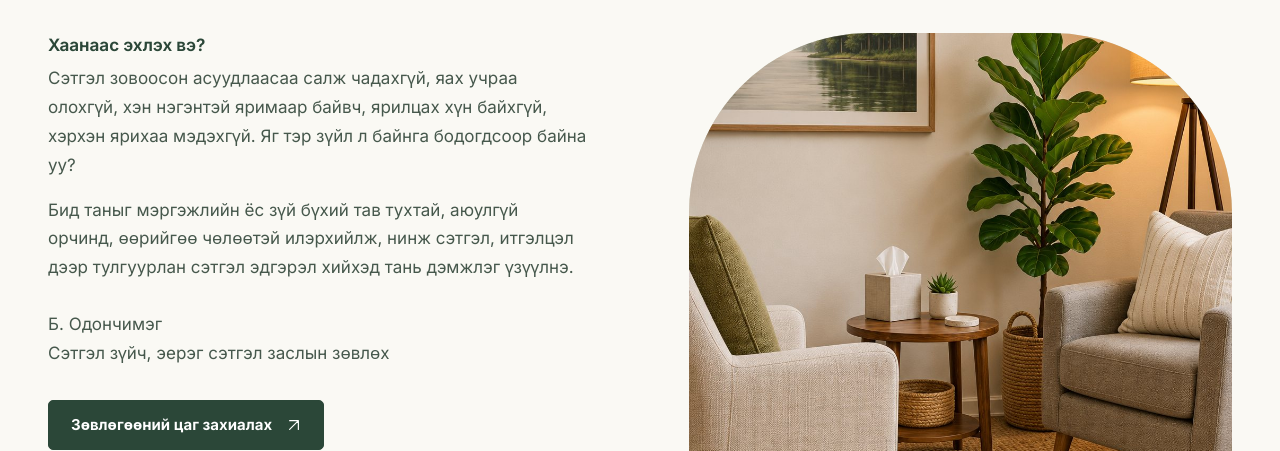
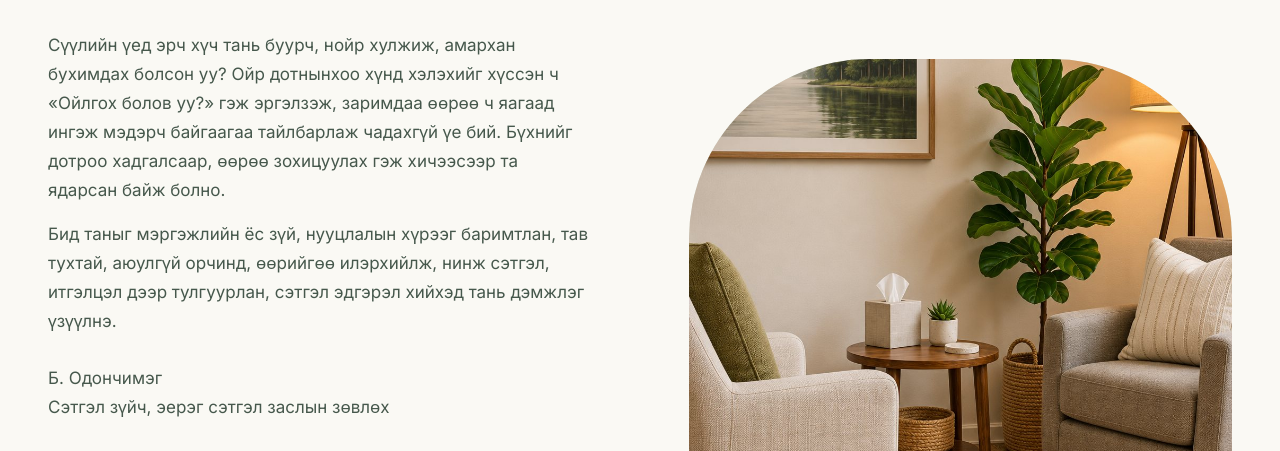
Before and after one commit to odonchimeghm-ux/Web_Energy-center, a plain HTML site: page index.html in a window 1280 px wide. Shown: the part 320-771 px from the top of the page. Drawn offline with Linux system fonts and the light colour scheme.

Commit message:
Нүүр эхлэл текст засварлав

```diff
--- a/index.html
+++ b/index.html
@@ -53,9 +53,8 @@
 
       <div class="hero-text">
         <div class="hero-intro">
-          <p>Хаанаас эхлэх вэ?</p>
-          <p>Сэтгэл зовоосон асуудлаасаа салж чадахгүй, яах учраа олохгүй, хэн нэгэнтэй яримаар байвч, ярилцах хүн байхгүй, хэрхэн ярихаа мэдэхгүй. Яг тэр зүйл л байнга бодогдсоор байна уу?</p>
-          <p>Бид таныг мэргэжлийн ёс зүй бүхий тав тухтай, аюулгүй орчинд, өөрийгөө чөлөөтэй илэрхийлж, нинж сэтгэл, итгэлцэл дээр тулгуурлан сэтгэл эдгэрэл хийхэд тань дэмжлэг үзүүлнэ.</p>
+          <p>Сүүлийн үед эрч хүч тань буурч, нойр хулжиж, амархан бухимдах болсон уу? Ойр дотнынхоо хүнд хэлэхийг хүссэн ч «Ойлгох болов уу?» гэж эргэлзэж, заримдаа өөрөө ч яагаад ингэж мэдэрч байгаагаа тайлбарлаж чадахгүй үе бий. Бүхнийг дотроо хадгалсаар, өөрөө зохицуулах гэж хичээсээр та ядарсан байж болно.</p>
+          <p>Бид таныг мэргэжлийн ёс зүй, нууцлалын хүрээг баримтлан, тав тухтай, аюулгүй орчинд, өөрийгөө илэрхийлж, нинж сэтгэл, итгэлцэл дээр тулгуурлан, сэтгэл эдгэрэл хийхэд тань дэмжлэг үзүүлнэ.</p>
           <p class="hero-signature">Б. Одончимэг<br>Сэтгэл зүйч, эерэг сэтгэл заслын зөвлөх</p>
         </div>
 
--- a/styles.css
+++ b/styles.css
@@ -258,13 +258,8 @@ strong { font-weight: 700; }
   line-height: 1.7;
 }
 /* Өнгө + Тодрол: нээлтийн асуулт */
-.hero-intro p:first-child {
-  color: var(--green);
-  font-weight: 650;
-}
-/* Proximity: асуулт ба асуудал нэг бүлэг, хариулт тусдаа, гарын үсэг хамгийн хол */
+/* Proximity: асуудал ба хариулт тусдаа, гарын үсэг хамгийн хол */
 .hero-intro p + p { margin-top: 16px; }
-.hero-intro p:first-child + p { margin-top: 4px; }
 .hero-intro .hero-signature { margin-top: 28px; }
 
 /* Байрлал: гол үйлдэл нүүр хэсэгт, эхний харагдах талбарт */
```
